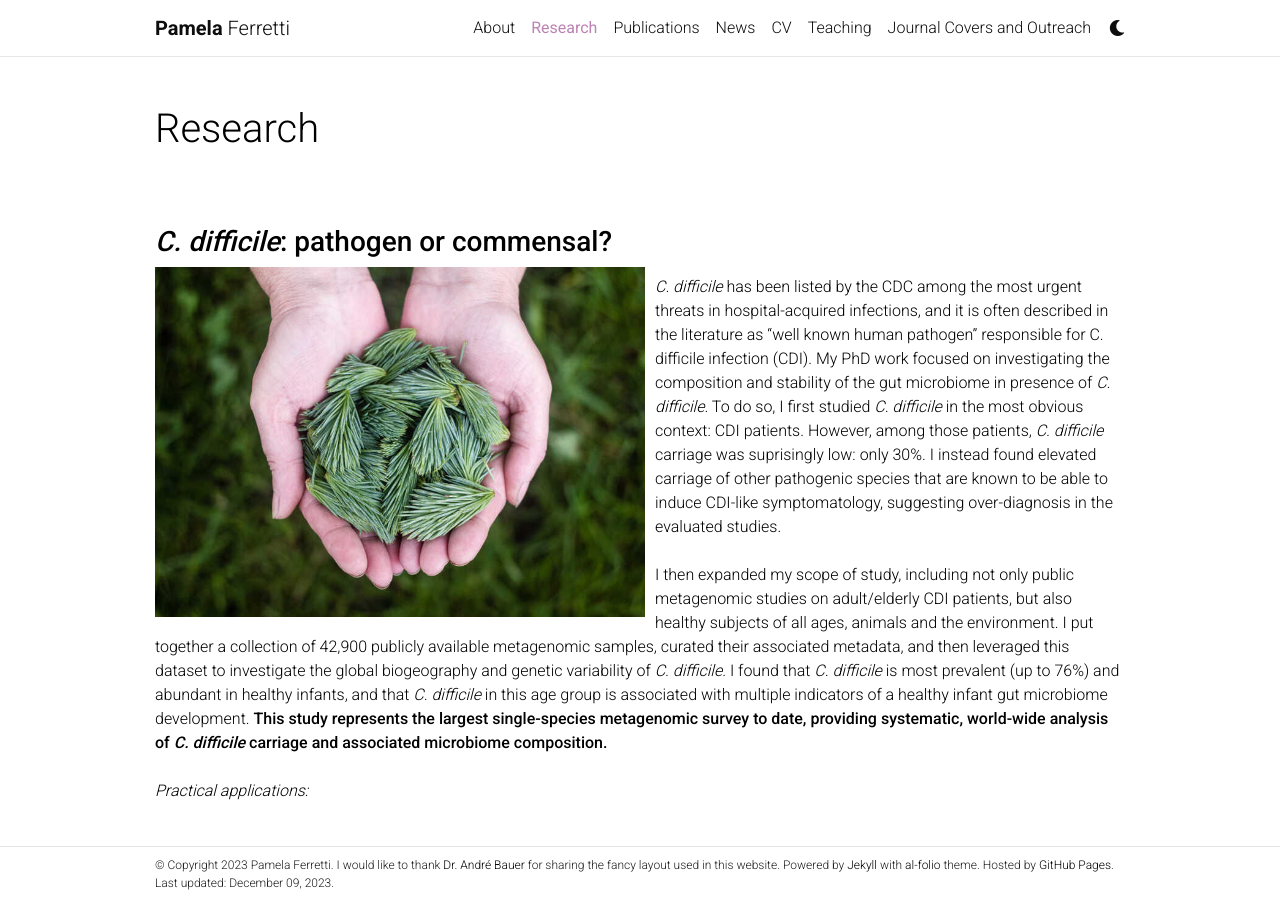
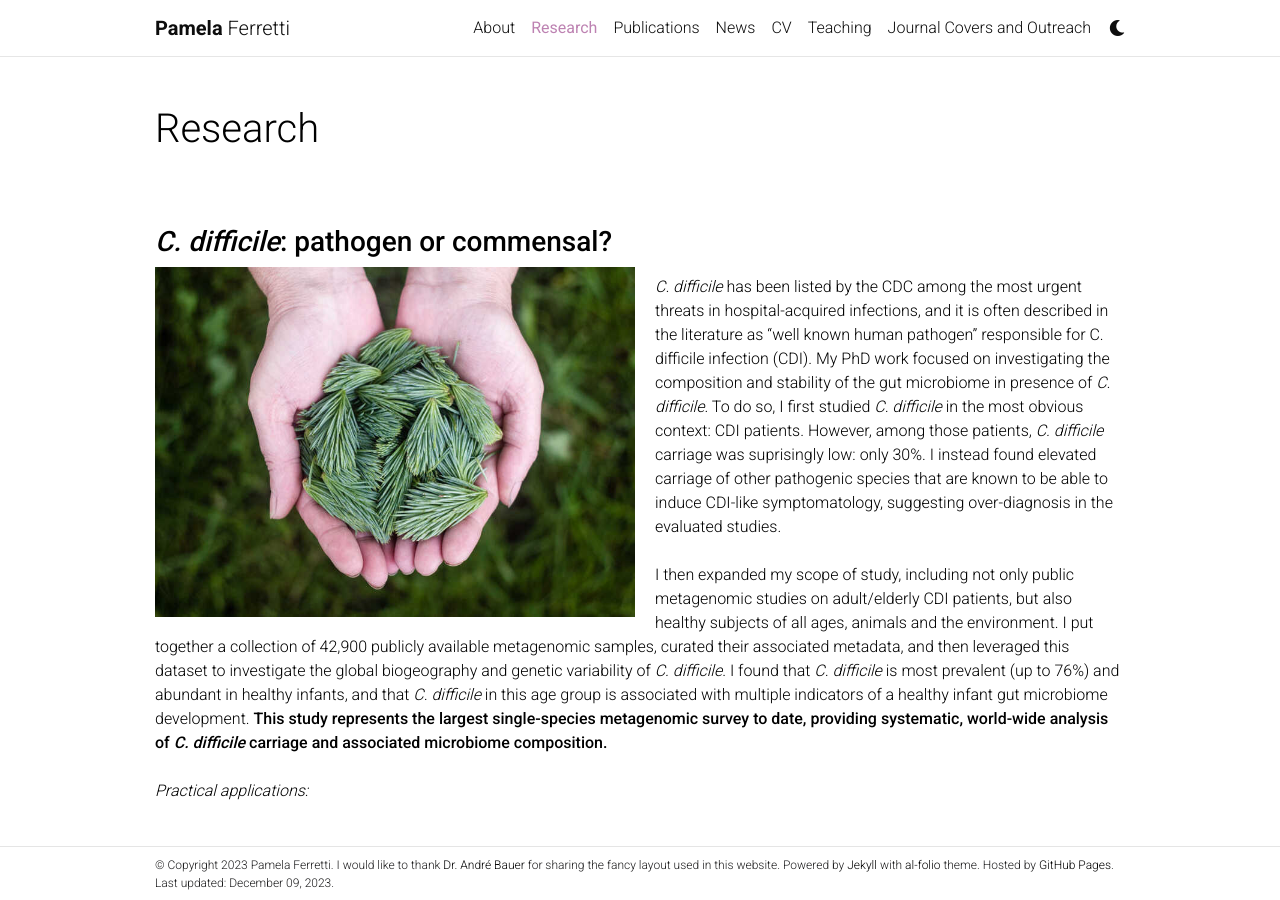
Before and after one commit to pamelaferretti/pamelaferretti.github.io, a Jekyll site: the page built from _pages/research.md, in a window 1280 px wide and 900 px high. Built offline with Jekyll 4.4.1, drawn with Linux system fonts in a browser that asks for light colours; comment, search, counter and statistics services are not loaded; a style sheet for code colours, icons or effects is not loaded.

Commit message:
Update research.md
increased padding, extended to all figures

```diff
--- a/_pages/research.md
+++ b/_pages/research.md
@@ -10,7 +10,7 @@
 
 ### **_C. difficile_: pathogen or commensal?**
 
-<img align="left" width="500" height="350" style="float:left; padding-right:10px" src="/assets/img/3.jpg">
+<img align="left" width="500" height="350" style="float:left; padding-right:20px" src="/assets/img/3.jpg">
 
 _C. difficile_ has been listed by the CDC among the most urgent threats in hospital-acquired infections, and it is often described in the literature as "well known human pathogen" responsible for C. difficile infection (CDI). My PhD work focused on investigating the composition and stability of the gut microbiome in presence of _C. difficile_. To do so, I first studied _C. difficile_ in the most obvious context: CDI patients. However, among those patients, _C. difficile_ carriage was suprisingly low: only 30%. I instead found elevated carriage of other pathogenic species that are known to be able to induce CDI-like symptomatology, suggesting over-diagnosis in the evaluated studies.
 <br/><br/>
@@ -22,7 +22,7 @@
 <br/><br/>
 ### **Mother-to-infant microbiome transmission**
 
-<img align="left" width="500" height="350" src="/assets/img/4.jpg">
+<img align="left" width="500" height="350" style="float:left; padding-right:20px" src="/assets/img/4.jpg">
 
 I led a study investigating how the maternal microbiome seeds and shapes the infant microbiome in the first semester of life. For this study, I collected 2,000+ samples over the course of 3 years, and I worked in close contact with the neonatologists and OB/GYNs at the Santa Chiara Hospital in Trento. I led a study investigating how the maternal microbiome seeds and shapes the infant microbiome in the first semester of life. For this study, I collected 2,000+ samples over the course of 3 years, and I worked in close contact with the neonatologists and OB/GYNs at the Santa Chiara Hospital in Trento.
 
@@ -33,7 +33,7 @@
 <br/><br/>
 ### **Microbial strains: what are they and how to interpret them**
 
-<img align="left" width="500" height="350" src="/assets/img/7.jpg">
+<img align="left" width="500" height="350" style="float:left; padding-right:20px" src="/assets/img/7.jpg">
 
 I led a study investigating how the maternal microbiome seeds and shapes the infant microbiome in the first semester of life. For this study, I collected 2,000+ samples over the course of 3 years, and I worked in close contact with the neonatologists and OB/GYNs at the Santa Chiara Hospital in Trento. I led a study investigating how the maternal microbiome seeds and shapes the infant microbiome in the first semester of life. For this study, I collected 2,000+ samples over the course of 3 years, and I worked in close contact with the neonatologists and OB/GYNs at the Santa Chiara Hospital in Trento.
 
```
